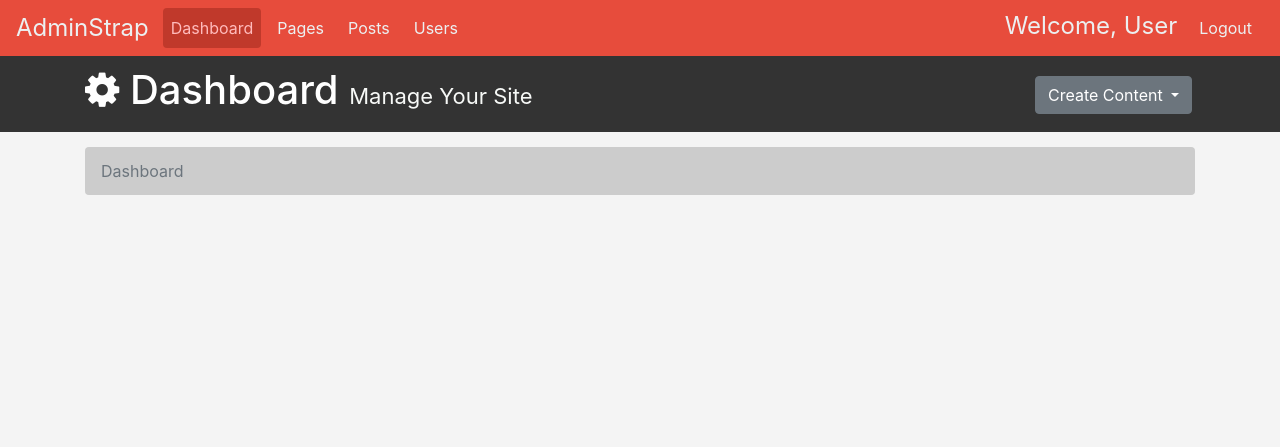
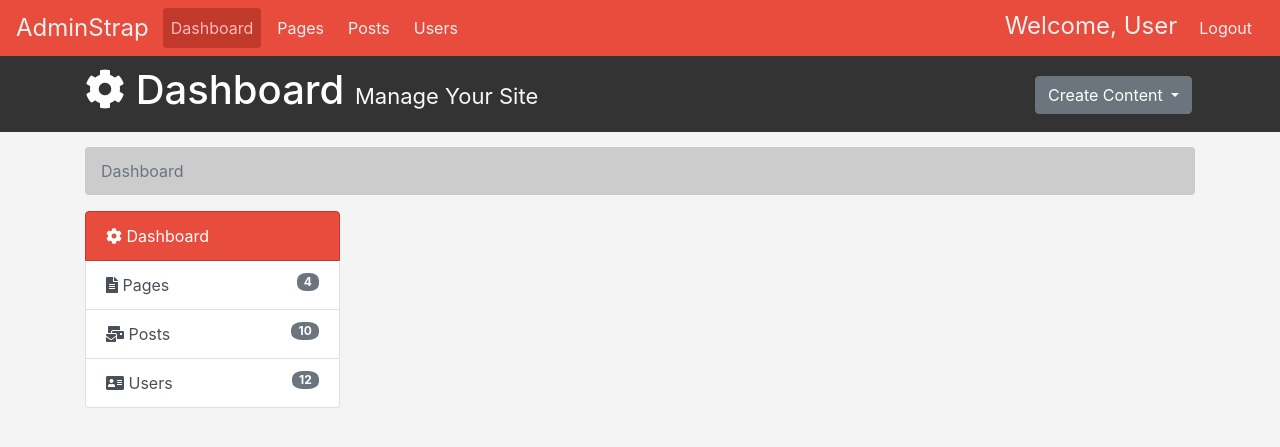
Before and after one commit to Xerith89/CMSTheme, a PHP site: page /html/index.html in a window 1280 px wide. Shown: the top 447 px of the page. Run offline with PHP 8.4, Linux system fonts and the light colour scheme; some libraries are stand-ins or nearby versions.

Commit message:
sidebar added.

```diff
--- a/css/style.css
+++ b/css/style.css
@@ -139,6 +139,17 @@ Breadcrumb
     color: #333333;
 }
 
+/*
+Badges
+*/
+
+.badge-pill{
+    margin-left: 50%;
+    text-align: center;
+    border-radius: 40%;
+    float: right;
+
+}
 
 
 
--- a/html/index.html
+++ b/html/index.html
@@ -8,7 +8,7 @@
     <!-- Bootstrap core CSS -->
     <link href="../css/bootstrap.min.css" rel="stylesheet">
     <link href="../css/style.css" rel="stylesheet">
-    <link href="https://maxcdn.bootstrapcdn.com/font-awesome/4.7.0/css/font-awesome.min.css" rel="stylesheet">
+    <link rel="stylesheet" href="https://use.fontawesome.com/releases/v5.8.1/css/all.css" integrity="sha384-50oBUHEmvpQ+1lW4y57PTFmhCaXp0ML5d60M1M7uH2+nqUivzIebhndOJK28anvf" crossorigin="anonymous">
   </head>
 
   <body>
@@ -71,8 +71,24 @@
     </div>
 </section>
 
-<section>
 
+<section id="main">
+    <div class="container">
+        <div class="row">
+            <!-- Sidebar-->
+            <div class="col-md-3">
+                    <div class="list-group">
+                        <a href="index.html" class="list-group-item list-group-item-action active main-color-bg"><span class="fa fa-cog" aria-hidden="true"></span> Dashboard</a>
+                        <a href="pages.html" class="list-group-item list-group-item-action"><span class="fas fa-file-alt" aria-hidden="true"></span> Pages<span class="badge badge-pill badge-secondary">4</span></a>
+                        <a href="post.html" class="list-group-item list-group-item-action"><span class="fas fa-mail-bulk" aria-hidden="true"></span> Posts<span class="badge badge-pill badge-secondary">10</span></a>
+                        <a href="users.html" class="list-group-item list-group-item-action"><span class="fas fa-address-card" aria-hidden="true"></span> Users<span class="badge badge-pill badge-secondary">12</span></a>
+                    </div>
+            </div>
+            <div class="cold-md-9">
+
+            </div>
+        </div>
+    </div>
 </section>
 
 
```
